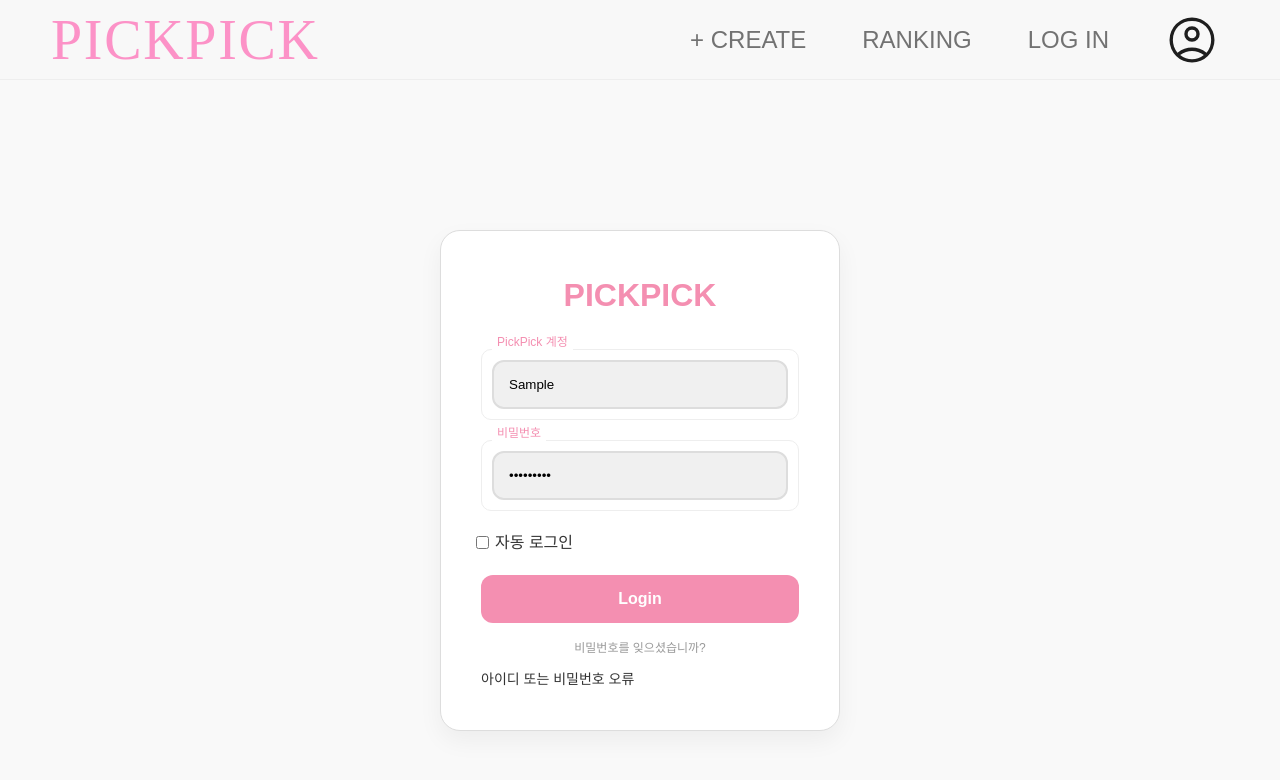
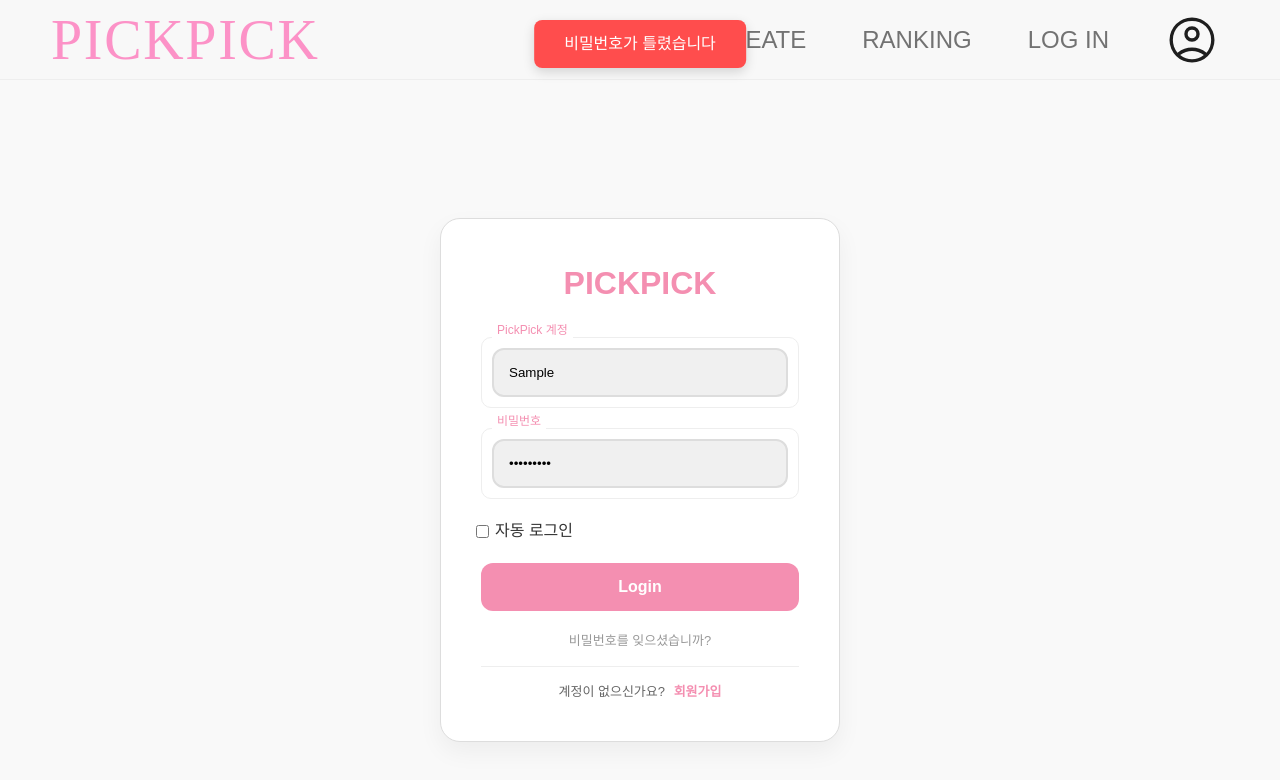
Before and after one commit to kdy20716-droid/pickpick-client, a React (Vite) app: page /login in a window 1280 px wide. Both pictures are taken after typing "Sample", "Sample123" into the empty fields and a click on the button "Login". Shown: the top 780 px of the page. Built offline with nearby package versions, Linux system fonts and the light colour scheme; a web font is replaced by a local one.

Commit message:
26.04.16

```diff
--- a/src/pages/Login.css
+++ b/src/pages/Login.css
@@ -117,16 +117,18 @@ button:hover {
   background: #ec6c9c;
 }
 
-/* 비밀번호 찾기 */
+/* 비밀번호 찾기 및 회원가입 */
 .forgot {
-  margin-top: 12px;
+  margin-top: 20px;
   text-align: center;
 }
 
 .forgot a {
-  font-size: 12px;
+  font-size: 13px;
   color: #999;
   text-decoration: none;
+  display: block;
+  margin-bottom: 8px;
 }
 
 .forgot a:hover {
@@ -134,6 +136,52 @@ button:hover {
   text-decoration: underline;
 }
 
+.signup-link {
+  font-size: 13px;
+  color: #666;
+  margin-top: 15px;
+  padding-top: 15px;
+  border-top: 1px solid #eee;
+}
+
+.signup-link a {
+  color: #f48fb1;
+  font-weight: bold;
+  text-decoration: none;
+  display: inline;
+  margin-left: 5px;
+}
+
+.signup-link a:hover {
+  text-decoration: underline;
+}
+
+/* 상단 에러 모달 */
+.error-modal {
+  position: fixed;
+  top: 20px;
+  left: 50%;
+  transform: translateX(-50%);
+  background-color: #ff4d4d;
+  color: white;
+  padding: 12px 30px;
+  border-radius: 8px;
+  box-shadow: 0 4px 12px rgba(0, 0, 0, 0.15);
+  z-index: 1000;
+  animation: slideDown 0.3s ease-out;
+}
+
+@keyframes slideDown {
+  from {
+    top: -50px;
+    opacity: 0;
+  }
+  to {
+    top: 20px;
+    opacity: 1;
+  }
+}
+
 /* 메시지 */
 #message {
   margin-top: 10px;
--- a/src/pages/Login.jsx
+++ b/src/pages/Login.jsx
@@ -1,21 +1,39 @@
-import { useState } from "react";
+import { useState, useEffect } from "react";
+import { Link } from "react-router-dom";
 import "./Login.css";
 
 export default function Login() {
   const [form, setForm] = useState({ username: "", password: "" });
-  const [msg, setMsg] = useState("");
+  const [showModal, setShowModal] = useState(false);
 
   const handleLogin = (e) => {
     e.preventDefault();
     if (form.username === "admin" && form.password === "1234") {
-      setMsg("로그인 성공!");
+      alert("로그인 성공!");
     } else {
-      setMsg("아이디 또는 비밀번호 오류");
+      setShowModal(true);
     }
   };
 
+  // 모달 자동 닫기 (선택 사항)
+  useEffect(() => {
+    if (showModal) {
+      const timer = setTimeout(() => {
+        setShowModal(false);
+      }, 3000);
+      return () => clearTimeout(timer);
+    }
+  }, [showModal]);
+
   return (
     <div className="container">
+      {/* 상단 모달 */}
+      {showModal && (
+        <div className="error-modal">
+          <p>비밀번호가 틀렸습니다</p>
+        </div>
+      )}
+
       <div className="login-box">
         <h1>PICKPICK</h1>
 
@@ -51,7 +69,7 @@ export default function Login() {
           {/* 로그인 버튼 */}
           <button type="submit">Login</button>
 
-          {/* 비밀번호 찾기 */}
+          {/* 비밀번호 찾기 및 회원가입 */}
           <div className="forgot">
             <a
               href="#"
@@ -62,11 +80,12 @@ export default function Login() {
             >
               비밀번호를 잊으셨습니까?
             </a>
+            <div className="signup-link">
+              <span>계정이 없으신가요? </span>
+              <Link to="/signin">회원가입</Link>
+            </div>
           </div>
         </form>
-
-        {/* 메시지 */}
-        {msg && <p id="message">{msg}</p>}
       </div>
     </div>
   );
```
